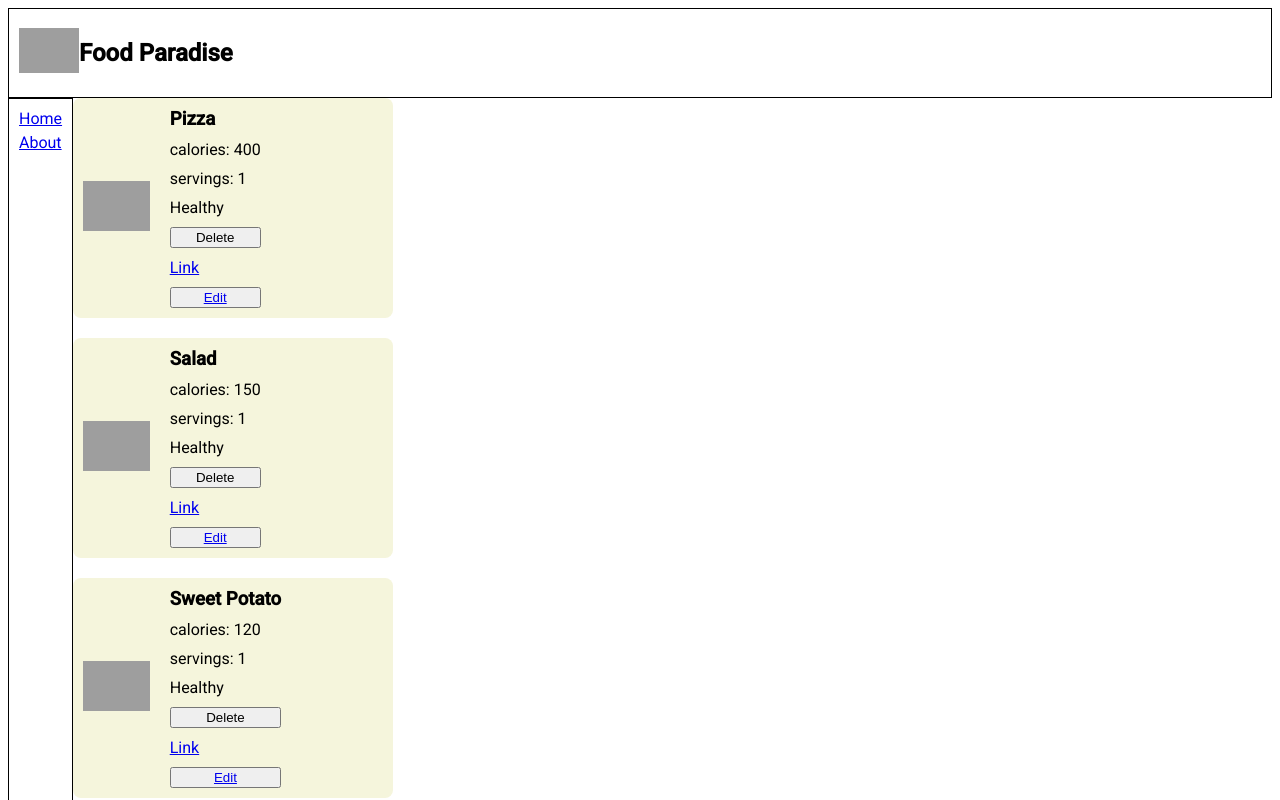
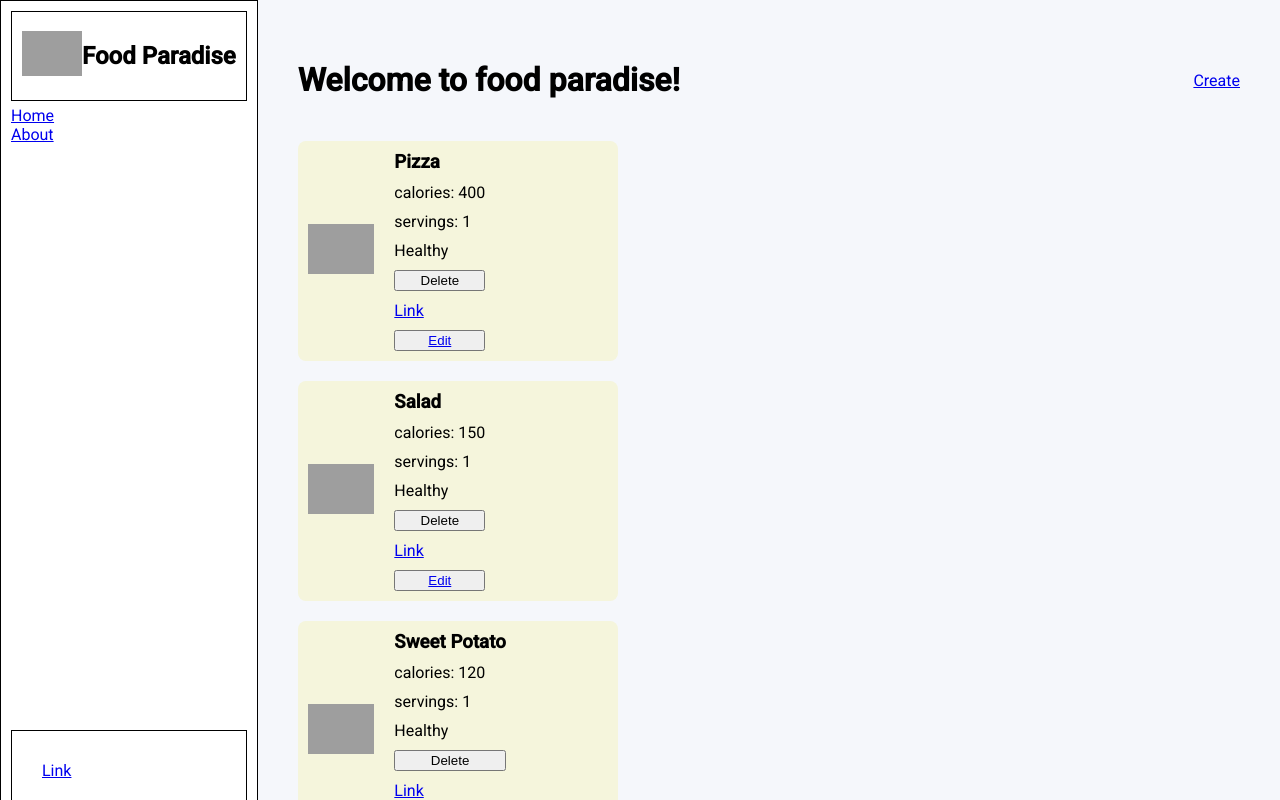
Before and after one commit to bareshekhala/Recipe-Book-app, a React (Vite) app: page / in a window 1280 px wide. Shown: the top 800 px of the page. Built offline with nearby package versions, Linux system fonts and the light colour scheme; grey boxes are pictures that could not be loaded.

Commit message:
Dashboard and sidebar css behaviour

```diff
--- a/src/App.jsx
+++ b/src/App.jsx
@@ -27,13 +27,13 @@ function App() {
     <>
       <div id="app">
 
-        <Navbar />
+
 
         <div id="main-view">
           <Sidebar />
 
           <Routes>
-            <Route path="/" element={<List foodList={foodList} setFoodList={setFoodList} />}/>
+            <Route path="/" element={<List  foodList={foodList} setFoodList={setFoodList} />}/>
             <Route path="/about" element={<About />} />
             <Route path="/:foodId" element={<DetailsPage foodList={foodList} />}/>
             <Route path="/create" element={<CreateItem setFoodList={setFoodList} />}/>
@@ -43,7 +43,7 @@ function App() {
 
         </div>
 
-        <Footer />
+
       </div>
     </>
   );
--- a/src/Pages/DashboardPage.jsx
+++ b/src/Pages/DashboardPage.jsx
@@ -2,7 +2,12 @@ import ListItem from "../components/ListItem";
 import { Link } from "react-router-dom";
 function List({ foodList, setFoodList }) {
   return (
-    <div>
+    <div id="dashboard">
+      <header id="header-dashboard">
+        <h1>Welcome to food paradise! </h1>
+        <Link to="/create">Create</Link>
+      </header>
+
       {foodList.map((food) => {
         return (
           <ListItem
@@ -17,7 +22,7 @@ function List({ foodList, setFoodList }) {
           />
         );
       })}
-      <Link to="/create">Create</Link>
+
     </div>
   );
 }
--- a/src/components/Sidebar.jsx
+++ b/src/components/Sidebar.jsx
@@ -1,11 +1,18 @@
 import React from 'react'
 import { Link } from 'react-router-dom'
+import Navbar from './Navbar';
+import Footer from './Footer';
 
 function Sidebar() {
   return (
     <div id='sidebar'>
-      <Link to = "/" >Home</Link>
-      <Link to = "/about" href="">About</Link>
+      <Navbar/>
+      <div id="menu-sidebar">
+        <Link to = "/" >Home</Link>
+        <Link to = "/about" href="">About</Link>
+      </div>
+      <Footer/>
+
     </div>
   )
 }
--- a/src/index.css
+++ b/src/index.css
@@ -2,36 +2,21 @@
 :root { --sans: 'Roboto', sans-serif; --heading: 'Poppins', sans-serif; --mono: ui-monospace, Consolas, monospace; }
 
 body{
-  font-family: "Roboto"
+  font-family: "Roboto";
+  margin: 0;
+  overflow: hidden;
 }
-#navbar{
-display: flex;
-flex-direction: row;
-align-items: center;
-padding: 10px;
-border: 1px solid black;
-}
+
 #logo{
   width: 60px;
 }
-#sidebar{
-  display: flex;
-  flex-direction: column;
-  gap: 5px;
-  height: 100%;
-  border: 1px solid black;
-  width: fit-content;
-  padding: 10px;
-}
+
 #app{
   display: flex;
   flex-direction: column;
   height: 100vh;
 }
-#footer{
-  padding: 30px;
-  border: 1px solid black;
-}
+
 
 /* ------card------ */
 
@@ -76,4 +61,60 @@ p{
 #main-view{
   display: flex;
   flex-direction: row;
+  width: 100%;
+  height: 100dvh;
 }
+
+/* ------ sidebar ------ */
+
+#sidebar{
+  /* position: fixed; */
+  display: flex;
+  flex-direction: column;
+  gap: 5px;
+  height: 100dvh;
+  border: 1px solid black;
+  width: fit-content;
+  padding: 10px;
+
+}
+
+#footer{
+  padding: 30px;
+  border: 1px solid black;
+}
+
+#navbar{
+display: flex;
+flex-direction: row;
+align-items: center;
+padding: 10px;
+border: 1px solid black;
+}
+
+#menu-sidebar{
+  display: flex;
+  flex-direction: column;
+  height: 100%;
+}
+/* ------ Dashboard ------ */
+
+#dashboard{
+  flex-grow: 1;/* Automatically expands to fill rest of screen */
+  min-height: 0;
+  height: 100%;
+  overflow-y: auto; /* Enables independent scrolling for content */
+  background-color: #F5F7FB;
+  padding: 0px 40px 40px 40px;
+}
+
+#header-dashboard{
+  display: flex;
+  flex-direction: row;
+  justify-content: space-between;
+  align-items: center;
+  padding: 40px 0px 20px 0px;
+  position: sticky;
+  top: 0px;
+  background-color: #F5F7FB;
+}
```
